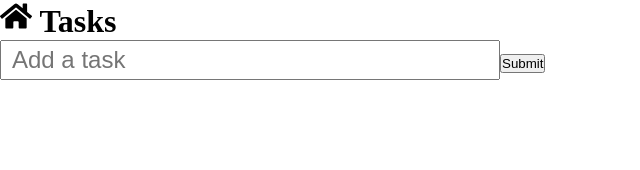
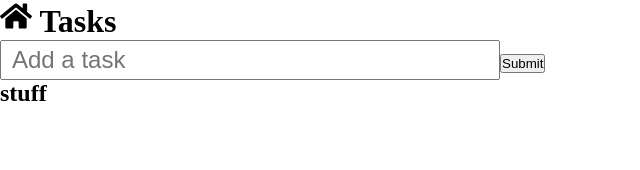
Before and after one commit to Alforoan/reactTesting, a React (Create React App) app: page / in a window 1280 px wide. Shown: the top 170 px of the page, without its empty margins (0-640 px from the left). Built offline with nearby package versions, Linux system fonts and the light colour scheme.

Commit message:
add a small functionality to list function in list.js to not get an error and add list in Tasks.js with a prop of tasks

```diff
--- a/src/components/List.js
+++ b/src/components/List.js
@@ -1,7 +1,11 @@
 import React from "react";
 
 const List = () => {
-    return (  );
-}
+  return (
+    <article>
+      <h1>stuff</h1>
+    </article>
+  );
+};
 
 export default List;
--- a/src/components/Tasks.js
+++ b/src/components/Tasks.js
@@ -1,5 +1,6 @@
 import React from "react";
 import { FaHome } from "react-icons/fa";
+import List from "./List";
 
 function Tasks() {
   const [message, setMessage] = React.useState("");
@@ -28,6 +29,9 @@ function Tasks() {
         />
         <button type="submit">Submit</button>
       </form>
+      <div>
+        <List tasks={list} />
+      </div>
     </div>
   );
 }
```
